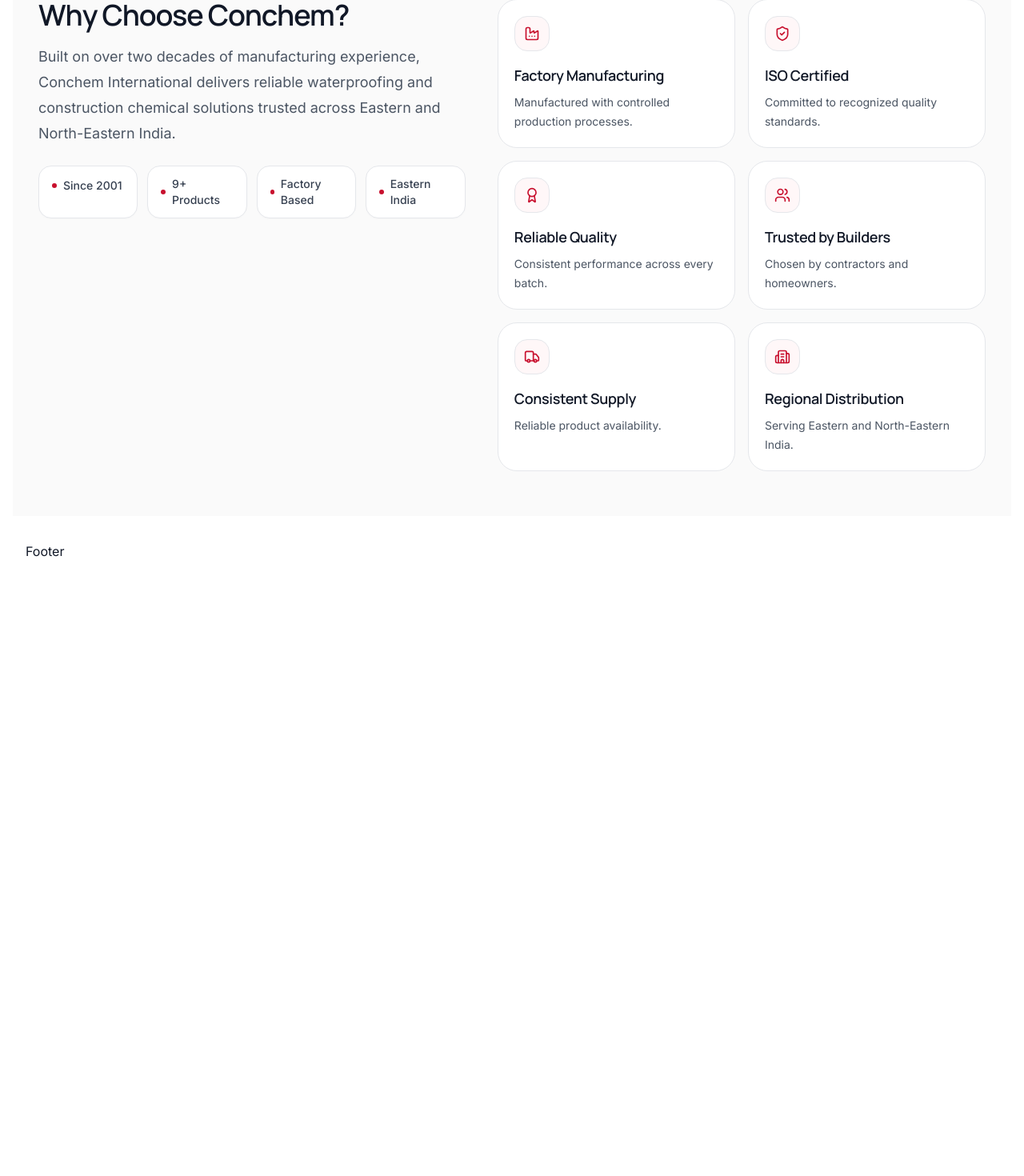
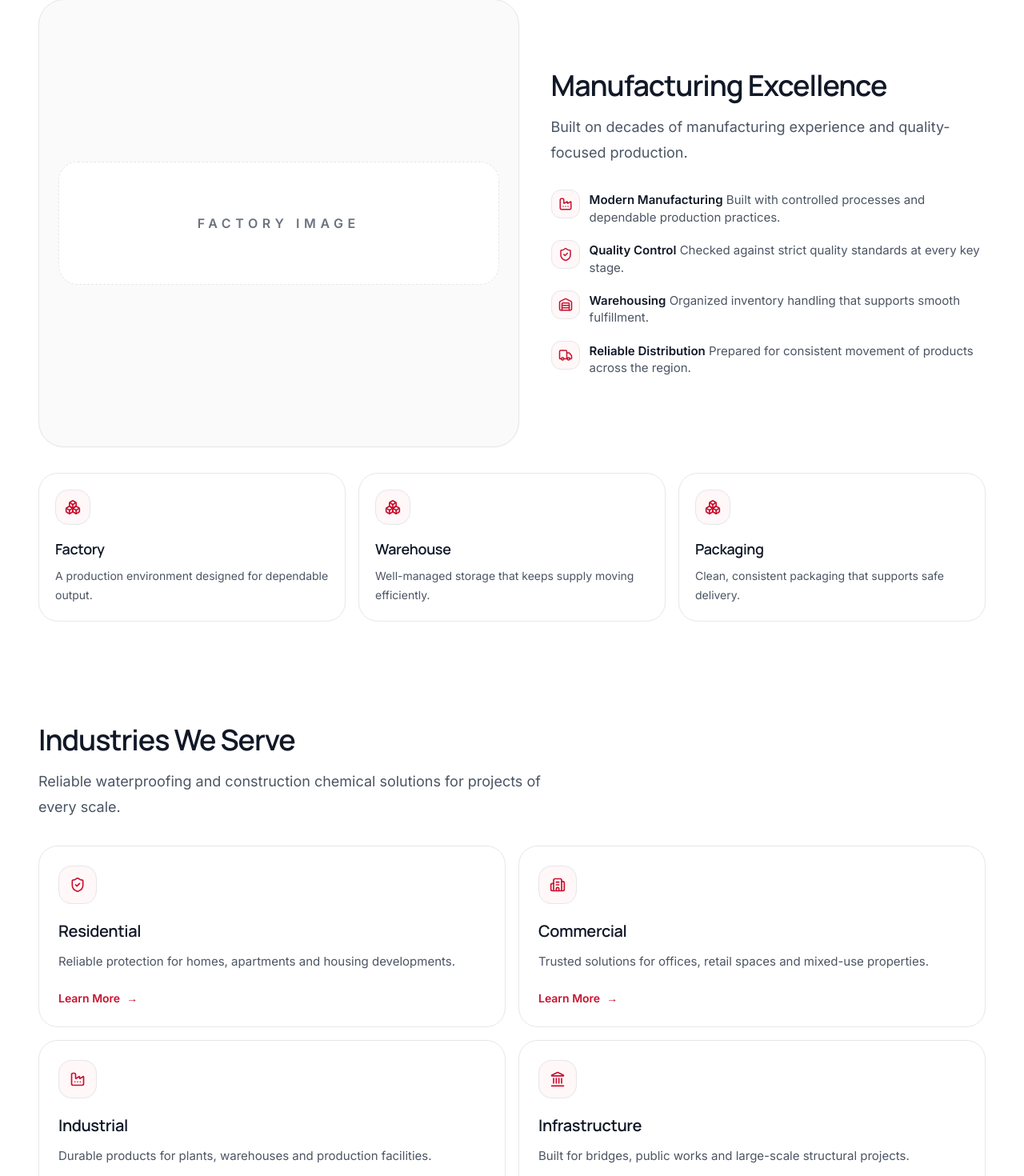
Before and after one commit to deploycwa/conchem-website, a Next.js app: page / in a window 1280 px wide. Shown: the part 3315-4785 px from the top of the page at 80% size. Before the commit the page ends 4048 px from the top, so only its background shows below. Built offline with nearby package versions, Linux system fonts and the light colour scheme.

Commit message:
Build Industries section

```diff
--- a/src/app/page.tsx
+++ b/src/app/page.tsx
@@ -3,6 +3,8 @@
 import Hero from "../components/sections/Hero";
 import Problems from "../components/sections/Problems";
 import FeaturedProducts from "../components/sections/FeaturedProducts";
+import ManufacturingExcellence from "../components/sections/ManufacturingExcellence";
+import Industries from "../components/sections/Industries";
 import WhyConchem from "../components/sections/WhyConchem";
 
 export default function Home() {
@@ -12,6 +14,8 @@
       <Hero />
       <Problems />
       <FeaturedProducts />
+      <ManufacturingExcellence />
+      <Industries />
       <WhyConchem />
       <Footer />
     </main>
--- /dev/null
+++ b/src/components/sections/Industries.tsx
@@ -0,0 +1,87 @@
+import Link from "next/link";
+import {
+  Building2,
+  Factory,
+  Landmark,
+  ShieldCheck,
+} from "lucide-react";
+
+import Container from "../ui/Container";
+
+const industries = [
+  {
+    title: "Residential",
+    description: "Reliable protection for homes, apartments and housing developments.",
+    icon: HomeIcon,
+  },
+  {
+    title: "Commercial",
+    description: "Trusted solutions for offices, retail spaces and mixed-use properties.",
+    icon: Building2,
+  },
+  {
+    title: "Industrial",
+    description: "Durable products for plants, warehouses and production facilities.",
+    icon: Factory,
+  },
+  {
+    title: "Infrastructure",
+    description: "Built for bridges, public works and large-scale structural projects.",
+    icon: Landmark,
+  },
+];
+
+function HomeIcon(props: React.ComponentProps<typeof ShieldCheck>) {
+  return <ShieldCheck {...props} />;
+}
+
+export default function Industries() {
+  return (
+    <section className="py-8 sm:py-10 lg:py-14">
+      <Container>
+        <div className="max-w-2xl">
+          <h2 className="text-3xl font-semibold tracking-[-0.03em] text-[#111827] sm:text-4xl">
+            Industries We Serve
+          </h2>
+
+          <p className="mt-4 text-base leading-7 text-[#4B5563] sm:text-lg sm:leading-8">
+            Reliable waterproofing and construction chemical solutions for projects of every scale.
+          </p>
+        </div>
+
+        <div className="mt-8 grid grid-cols-1 gap-4 sm:grid-cols-2">
+          {industries.map((industry) => {
+            const Icon = industry.icon;
+
+            return (
+              <article
+                key={industry.title}
+                className="rounded-[1.5rem] border border-[#E5E7EB] bg-white p-6 transition-all duration-200 hover:-translate-y-0.5 hover:shadow-[0_10px_24px_rgba(17,24,39,0.05)]"
+              >
+                <div className="flex h-12 w-12 items-center justify-center rounded-2xl border border-[#F3D4D8] bg-[#FFF7F8] text-[#C8102E]">
+                  <Icon className="h-5 w-5" aria-hidden="true" />
+                </div>
+
+                <h3 className="mt-5 text-xl font-semibold tracking-[-0.02em] text-[#111827]">
+                  {industry.title}
+                </h3>
+
+                <p className="mt-3 text-sm leading-6 text-[#4B5563] sm:text-[15px]">
+                  {industry.description}
+                </p>
+
+                <Link
+                  href="#contact"
+                  className="mt-6 inline-flex items-center gap-2 text-sm font-semibold text-[#C8102E] transition-colors hover:text-[#A30E27]"
+                >
+                  <span>Learn More</span>
+                  <span aria-hidden="true">→</span>
+                </Link>
+              </article>
+            );
+          })}
+        </div>
+      </Container>
+    </section>
+  );
+}
--- /dev/null
+++ b/src/components/sections/ManufacturingExcellence.tsx
@@ -0,0 +1,108 @@
+import { Boxes, Factory, ShieldCheck, Truck, Warehouse } from "lucide-react";
+
+import Container from "../ui/Container";
+
+const features = [
+  {
+    title: "Modern Manufacturing",
+    description: "Built with controlled processes and dependable production practices.",
+    icon: Factory,
+  },
+  {
+    title: "Quality Control",
+    description: "Checked against strict quality standards at every key stage.",
+    icon: ShieldCheck,
+  },
+  {
+    title: "Warehousing",
+    description: "Organized inventory handling that supports smooth fulfillment.",
+    icon: Warehouse,
+  },
+  {
+    title: "Reliable Distribution",
+    description: "Prepared for consistent movement of products across the region.",
+    icon: Truck,
+  },
+];
+
+const supportCards = [
+  {
+    title: "Factory",
+    description: "A production environment designed for dependable output.",
+  },
+  {
+    title: "Warehouse",
+    description: "Well-managed storage that keeps supply moving efficiently.",
+  },
+  {
+    title: "Packaging",
+    description: "Clean, consistent packaging that supports safe delivery.",
+  },
+];
+
+export default function ManufacturingExcellence() {
+  return (
+    <section className="py-8 sm:py-10 lg:py-14">
+      <Container>
+        <div className="grid gap-8 lg:grid-cols-[1.05fr_0.95fr] lg:items-center lg:gap-10">
+          <div className="order-1 lg:order-none">
+            <div className="flex min-h-[320px] items-center justify-center rounded-[2rem] border border-[#E5E7EB] bg-[#FAFAFA] px-6 py-10 shadow-[0_1px_2px_rgba(17,24,39,0.03)] sm:min-h-[420px] lg:min-h-[560px]">
+              <div className="flex h-full w-full items-center justify-center rounded-[1.5rem] border border-dashed border-[#D1D5DB] bg-white px-6 py-16 text-center">
+                <span className="text-sm font-semibold uppercase tracking-[0.35em] text-[#6B7280] sm:text-base">
+                  FACTORY IMAGE
+                </span>
+              </div>
+            </div>
+          </div>
+
+          <div className="order-2 lg:order-none">
+            <h2 className="text-3xl font-semibold tracking-[-0.03em] text-[#111827] sm:text-4xl">
+              Manufacturing Excellence
+            </h2>
+
+            <p className="mt-4 max-w-2xl text-base leading-7 text-[#4B5563] sm:text-lg sm:leading-8">
+              Built on decades of manufacturing experience and quality-focused production.
+            </p>
+
+            <ul className="mt-7 space-y-4 text-sm text-[#374151] sm:text-[15px]">
+              {features.map((feature) => {
+                const Icon = feature.icon;
+
+                return (
+                  <li key={feature.title} className="flex items-start gap-3">
+                    <span className="mt-0.5 flex h-9 w-9 shrink-0 items-center justify-center rounded-xl border border-[#F3D4D8] bg-[#FFF7F8] text-[#C8102E]">
+                      <Icon className="h-4.5 w-4.5" aria-hidden="true" />
+                    </span>
+                    <span className="pt-1">
+                      <span className="font-semibold text-[#111827]">{feature.title}</span>{" "}
+                      <span className="text-[#4B5563]">{feature.description}</span>
+                    </span>
+                  </li>
+                );
+              })}
+            </ul>
+          </div>
+        </div>
+
+        <div className="mt-8 grid grid-cols-1 gap-4 lg:grid-cols-3">
+          {supportCards.map((card) => (
+            <article
+              key={card.title}
+              className="rounded-[1.5rem] border border-[#E5E7EB] bg-white p-5 transition-all duration-200 hover:-translate-y-0.5 hover:shadow-[0_10px_24px_rgba(17,24,39,0.05)]"
+            >
+              <div className="flex h-11 w-11 items-center justify-center rounded-2xl border border-[#F3D4D8] bg-[#FFF7F8] text-[#C8102E]">
+                <Boxes className="h-5 w-5" aria-hidden="true" />
+              </div>
+
+              <h3 className="mt-4 text-lg font-semibold tracking-[-0.02em] text-[#111827]">
+                {card.title}
+              </h3>
+
+              <p className="mt-2 text-sm leading-6 text-[#4B5563]">{card.description}</p>
+            </article>
+          ))}
+        </div>
+      </Container>
+    </section>
+  );
+}
```
